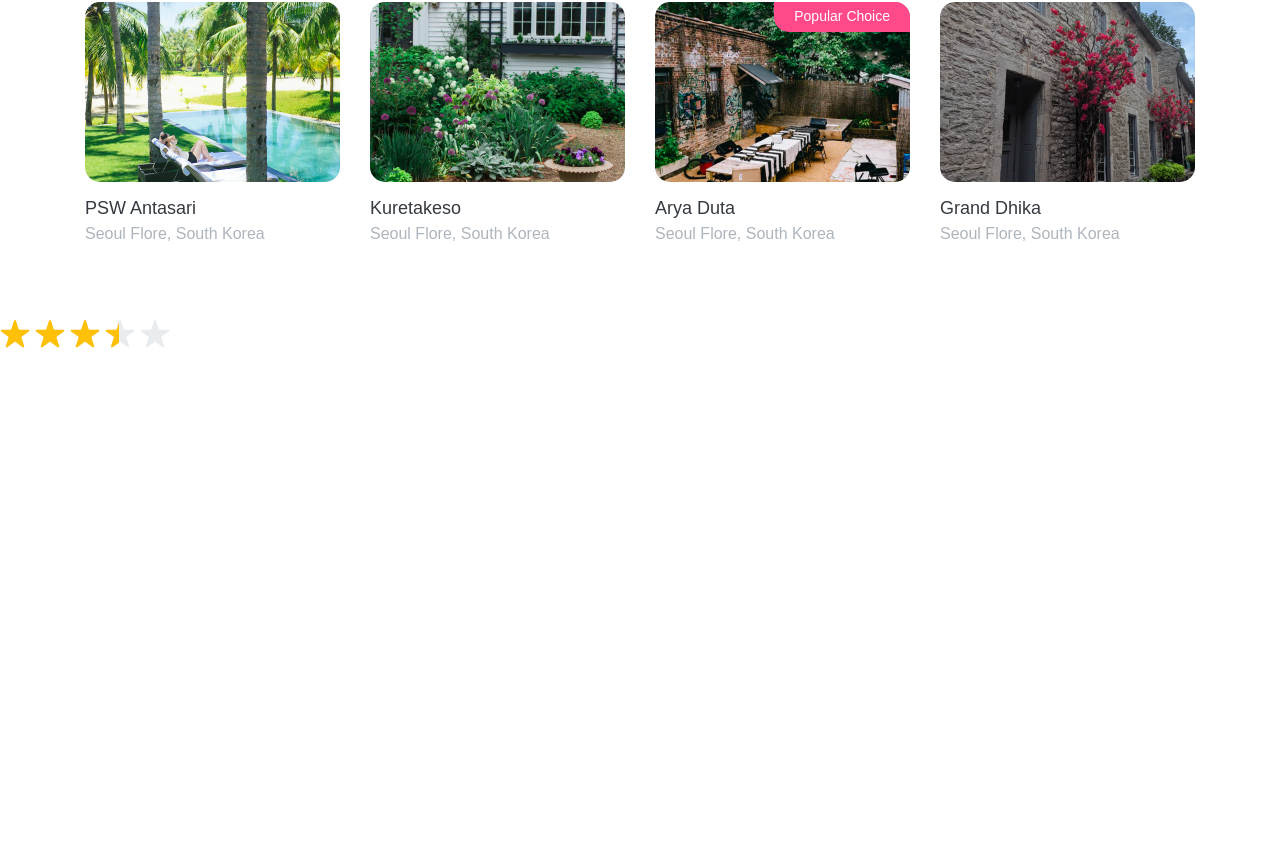
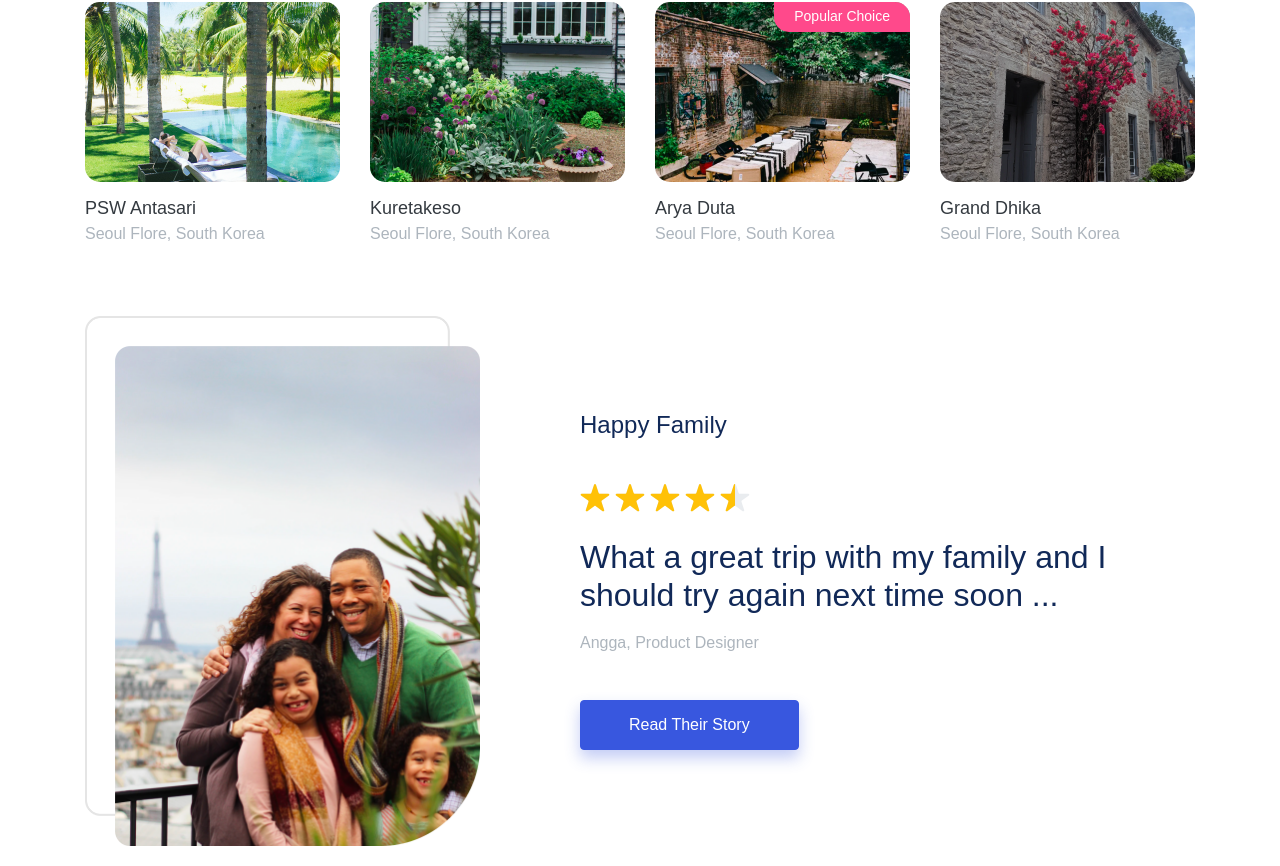
Before and after one commit to dani-edo/staycation-react, a React (Create React App) app: page / in a window 1280 px wide. Shown: the part 1931-2797 px from the top of the page. Before the commit the page ends 2289 px from the top, so only its background shows below. Built offline with nearby package versions, Linux system fonts and the light colour scheme.

Commit message:
testimonial section

```diff
--- a/src/assets/scss/_buttons.scss
+++ b/src/assets/scss/_buttons.scss
@@ -5,7 +5,8 @@
 //
 
 .btn {
-  display: inline-block;
+  display: inline-flex;
+  align-items: center;
   font-family: $btn-font-family;
   font-weight: $btn-font-weight;
   color: $body-color;
--- a/src/assets/scss/style.scss
+++ b/src/assets/scss/style.scss
@@ -208,3 +208,9 @@
         }
     }
 }
+
+.testimonial-hero,
+.testimonial-hero img {
+    width: 365px;
+    height: 500px;
+}
--- a/src/json/landingPage.json
+++ b/src/json/landingPage.json
@@ -174,7 +174,7 @@
   ],
   "testimonial": {
     "_id": "asd1293uasdads1",
-    "imageUrl": "/images/testimonial-landingpages.jpg",
+    "imageUrl": "/images/testimonial-landingpage.png",
     "name": "Happy Family",
     "rate": 4.55,
     "content": "What a great trip with my family and I should try again next time soon ...",
--- a/src/pages/LandingPage.js
+++ b/src/pages/LandingPage.js
@@ -21,7 +21,7 @@
           data={landingPage.mostPicked}
         />
         <Categories data={landingPage.categories} />
-        <Testimony />
+        <Testimony data={landingPage.testimonial} />
       </>
     );
   }
--- a/src/parts/Testimony.js
+++ b/src/parts/Testimony.js
@@ -1,10 +1,51 @@
 import React from "react";
 import Star from "elements/Star";
+import Button from "elements/Button";
+import TestimonialAccent from "assets/images/testimonial-landingpage-frame.png";
 
-export default function Testimony() {
+export default function Testimony({ data }) {
   return (
-    <div>
-      <Star value={3.5} width={35} height={35} spacing={4} />
-    </div>
+    <section className="container">
+      <div className="row align-items-center">
+        <div className="col-auto" style={{ marginRight: 70 }}>
+          <div className="testimonial-hero" style={{ margin: `30px 0 0 30px` }}>
+            <img
+              src={data.imageUrl}
+              alt="Testimonial"
+              className="position-absolute"
+              style={{ zIndex: 1 }}
+            />
+            <img
+              src={TestimonialAccent}
+              alt="Testimonial frame"
+              className="position-absolute"
+              style={{ margin: `-30px 0 0 -30px` }}
+            />
+          </div>
+        </div>
+        <div className="col">
+          <h4 style={{ marginBottom: 40 }}>{data.name}</h4>
+          <Star value={data.rate} width={35} height={35} spacing={4} />
+          <h5 className="h2 font-weight-light line-height-2 my-3">
+            {data.content}
+          </h5>
+          <span className="text-gray-500">
+            {data.familyName}, {data.familyOccupation}
+          </span>
+          <div>
+            <Button
+              className="btn px-5"
+              style={{ marginTop: 45 }}
+              hasShadow
+              isPrimary
+              type="link"
+              href={`/testimonial/${data._id}`}
+            >
+              Read Their Story
+            </Button>
+          </div>
+        </div>
+      </div>
+    </section>
   );
 }
```
Also changed, not shown: src/assets/images/testimonial-landingpage-frame.png (renamed from public/images/testimonial-landingpage-frame.png), 1 other file (tests, documents, lock files or other folders).
